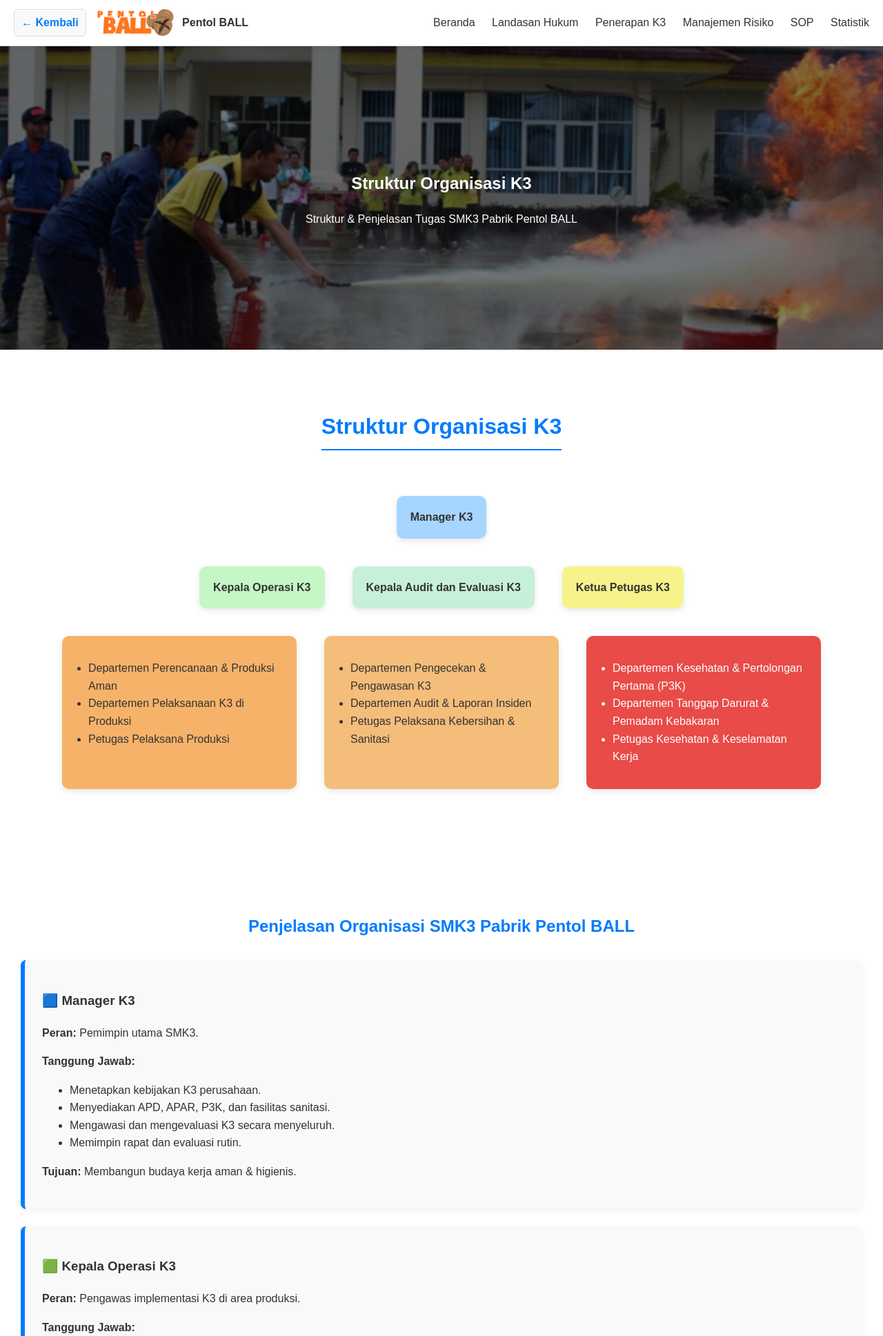
After one commit to rahmaliaaa/SafetyManagementSystem, a Laravel app: page /struktur-organisasi in a window 1280 px wide. The commit adds this page. Shown: the top 1937 px of the page at 69% size. Run offline with Laravel 12, Linux system fonts and the light colour scheme.

Commit message:
struktur organisasi -lyra

```diff
--- a/resources/views/landasanHukum.blade.php
+++ b/resources/views/landasanHukum.blade.php
@@ -212,7 +212,6 @@
       <a href="{{ url('/') }}">Beranda</a>
       <a href="{{ url('/manajemen-risk') }}">Manajemen Risiko</a>
       <a href="{{ url('/penerapan-k3') }}">Penerapan K3</a>
-      <a href="{{ url('/landasan-hukum') }}">Landasan Hukum</a>
     </nav>
   </header>
 
--- /dev/null
+++ b/resources/views/strukturOrganisasi.blade.php
@@ -0,0 +1,318 @@
+<!DOCTYPE html>
+<html lang="id">
+<head>
+  <meta charset="UTF-8">
+  <meta name="viewport" content="width=device-width, initial-scale=1.0">
+  <title>Struktur Organisasi K3 - Pentol BALL</title>
+
+  <style>
+    body {
+      margin: 0;
+      font-family: Arial, Helvetica, sans-serif;
+      background: #f4f6f8;
+      color: #333;
+      line-height: 1.6;
+    }
+
+    /* Header */
+    header {
+      background: #fff;
+      border-bottom: 1px solid #ddd;
+      padding: 12px 20px;
+      display: flex;
+      justify-content: space-between;
+      align-items: center;
+      position: sticky;
+      top: 0;
+      z-index: 1000;
+      box-shadow: 0 0 10px rgba(0,0,0,0.1);
+    }
+
+    .brand { display: flex; align-items: center; gap: 12px; }
+    header img { height: 42px; }
+
+    .back-button {
+      text-decoration: none;
+      color: #007BFF !important;
+      padding: 6px 10px;
+      border-radius: 6px;
+      font-weight: 600;
+      border: 1px solid #ddd;
+      background-color: #f9f9f9;
+    }
+
+    nav a {
+      margin-left: 20px;
+      text-decoration: none;
+      color: #333;
+      font-weight: 500;
+    }
+
+    /* HERO */
+    .hero {
+      text-align: center;
+      padding: 160px 30px;
+      color: #fff;
+      position: relative;
+      background-image: url('{{ asset('images/simulasi-kebakaran.jpg') }}');
+      background-size: cover;
+      background-position: center;
+    }
+
+    .hero::before {
+      content: "";
+      position: absolute;
+      inset: 0;
+      background: rgba(0,0,0,0.5);
+    }
+
+    .hero h1, .hero p { position: relative; z-index: 2; }
+
+    /* ===== STRUKTUR ORGANISASI ===== */
+    #struktur-k3 {
+      padding: 60px 30px;
+      background: #fff;
+      text-align: center;
+    }
+
+    #struktur-k3 h2 {
+      font-size: 2rem;
+      color: #007BFF;
+      padding-bottom: 6px;
+      border-bottom: 2px solid #007BFF;
+      display: inline-block;
+    }
+
+    .org-container { margin-top: 40px; }
+    .org-level {
+      display: flex;
+      justify-content: center;
+      gap: 40px;
+      margin-bottom: 40px;
+    }
+
+    .org-box {
+      padding: 18px 20px;
+      border-radius: 10px;
+      font-weight: bold;
+      text-align: center;
+      color: #333;
+      box-shadow: 0 3px 10px rgba(0,0,0,0.1);
+    }
+
+    /* ===== WARNA SESUAI GAMBAR ===== */
+    .manager {
+      background: #a6d5ff; /* biru pastel */
+    }
+
+    .kepala-1 {
+      background: #c4f7c5; /* hijau pastel */
+    }
+
+    .kepala-2 {
+      background: #c7f0d8; /* hijau muda */
+    }
+
+    .kepala-3 {
+      background: #f7f38b; /* kuning pastel */
+    }
+
+    .detail.orange {
+      background: #f7b26a; /* orange deep */
+    }
+
+    .detail.yellow {
+      background: #f5bd7a; /* orange soft */
+    }
+
+    .detail.red {
+      background: #e84b48; /* merah */
+      color: white;
+    }
+
+    .org-box.detail {
+      width: 300px;
+      text-align: left;
+      font-weight: normal;
+    }
+
+    .org-box.detail ul { padding-left: 18px; }
+
+    /* ===== PENJELASAN ===== */
+    #penjelasan-k3 {
+      padding: 60px 30px;
+      background: #fff;
+    }
+
+    #penjelasan-k3 h2 {
+      color: #007BFF;
+      text-align: center;
+      margin-bottom: 30px;
+    }
+
+    .penjelasan-box {
+      background: #f9f9f9;
+      padding: 25px;
+      border-left: 6px solid #007BFF;
+      border-radius: 8px;
+      margin-bottom: 25px;
+      box-shadow: 0 3px 10px rgba(0,0,0,0.05);
+    }
+
+    /* Footer */
+    footer {
+      background: #007BFF;
+      color: #ddd;
+      text-align: center;
+      padding: 20px;
+      margin-top: 40px;
+    }
+
+  </style>
+</head>
+
+<body>
+
+<header>
+  <div class="brand">
+    <a href="/" class="back-button">&larr; Kembali</a>
+    <img src="{{ asset('images/Ball.png') }}">
+    <div>
+      <strong>Pentol BALL</strong>
+
+    </div>
+  </div>
+
+  <nav>
+    <a href="/">Beranda</a>
+     <a href="/landasan-hukum">Landasan Hukum</a>
+      <a href="/penerapan-k3">Penerapan K3</a>
+    <a href="/manajemen-risk">Manajemen Risiko</a>
+    <a href="{{ url('/sop') }}">SOP</a>
+      <a href="{{ url('#statistik-laporan') }}">Statistik</a>
+  </nav>
+</header>
+
+<section class="hero">
+  <h1>Struktur Organisasi K3</h1>
+  <p>Struktur & Penjelasan Tugas SMK3 Pabrik Pentol BALL</p>
+</section>
+
+<!-- ================= STRUKTUR ORGANISASI ================= -->
+<section id="struktur-k3">
+  <h2>Struktur Organisasi K3</h2>
+
+  <div class="org-container">
+
+    <!-- Manager -->
+    <div class="org-level">
+      <div class="org-box manager">Manager K3</div>
+    </div>
+
+    <!-- Kepala -->
+    <div class="org-level">
+      <div class="org-box kepala-1">Kepala Operasi K3</div>
+      <div class="org-box kepala-2">Kepala Audit dan Evaluasi K3</div>
+      <div class="org-box kepala-3">Ketua Petugas K3</div>
+    </div>
+
+    <!-- Detail -->
+    <div class="org-level">
+
+      <div class="org-box detail orange">
+        <ul>
+          <li>Departemen Perencanaan & Produksi Aman</li>
+          <li>Departemen Pelaksanaan K3 di Produksi</li>
+          <li>Petugas Pelaksana Produksi</li>
+        </ul>
+      </div>
+
+      <div class="org-box detail yellow">
+        <ul>
+          <li>Departemen Pengecekan & Pengawasan K3</li>
+          <li>Departemen Audit & Laporan Insiden</li>
+          <li>Petugas Pelaksana Kebersihan & Sanitasi</li>
+        </ul>
+      </div>
+
+      <div class="org-box detail red">
+        <ul>
+          <li>Departemen Kesehatan & Pertolongan Pertama (P3K)</li>
+          <li>Departemen Tanggap Darurat & Pemadam Kebakaran</li>
+          <li>Petugas Kesehatan & Keselamatan Kerja</li>
+        </ul>
+      </div>
+
+    </div>
+
+  </div>
+</section>
+
+<!-- ===================== PENJELASAN ===================== -->
+<section id="penjelasan-k3">
+  <h2>Penjelasan Organisasi SMK3 Pabrik Pentol BALL</h2>
+
+  <!-- Manager -->
+  <div class="penjelasan-box">
+    <h3>🟦 Manager K3</h3>
+    <p><strong>Peran:</strong> Pemimpin utama SMK3.</p>
+    <p><strong>Tanggung Jawab:</strong></p>
+    <ul>
+      <li>Menetapkan kebijakan K3 perusahaan.</li>
+      <li>Menyediakan APD, APAR, P3K, dan fasilitas sanitasi.</li>
+      <li>Mengawasi dan mengevaluasi K3 secara menyeluruh.</li>
+      <li>Memimpin rapat dan evaluasi rutin.</li>
+    </ul>
+    <p><strong>Tujuan:</strong> Membangun budaya kerja aman & higienis.</p>
+  </div>
+
+  <!-- Kepala Operasi -->
+  <div class="penjelasan-box">
+    <h3>🟩 Kepala Operasi K3</h3>
+    <p><strong>Peran:</strong> Pengawas implementasi K3 di area produksi.</p>
+    <p><strong>Tanggung Jawab:</strong></p>
+    <ul>
+      <li>Mengatur rencana K3 di proses produksi.</li>
+      <li>Menjadwalkan sanitasi & rotasi kerja.</li>
+      <li>Memastikan penggunaan APD.</li>
+      <li>Mengawasi penggilingan, pencampuran & perebusan.</li>
+    </ul>
+    <p><strong>Contoh Implementasi:</strong> Cek kebersihan alat & kondisi lantai.</p>
+  </div>
+
+  <!-- Kepala Audit -->
+  <div class="penjelasan-box">
+    <h3>🟧 Kepala Audit & Evaluasi K3</h3>
+    <p><strong>Peran:</strong> Pengawas dan evaluator mutu & keselamatan.</p>
+    <p><strong>Tanggung Jawab:</strong></p>
+    <ul>
+      <li>Audit dan inspeksi rutin.</li>
+      <li>Pencatatan potensi bahaya & insiden.</li>
+      <li>Evaluasi higienitas area produksi.</li>
+      <li>Rekomendasi perbaikan keselamatan.</li>
+    </ul>
+    <p><strong>Contoh Implementasi:</strong> Pemeriksaan mesin & sterilisasi.</p>
+  </div>
+
+  <!-- Ketua Petugas -->
+  <div class="penjelasan-box">
+    <h3>🟥 Ketua Petugas K3</h3>
+    <p><strong>Peran:</strong> Penanggung jawab darurat & kesehatan pekerja.</p>
+    <p><strong>Tanggung Jawab:</strong></p>
+    <ul>
+      <li>Pertolongan pertama (P3K).</li>
+      <li>Menyiapkan SOP evakuasi.</li>
+      <li>Memastikan APAR, jalur evakuasi & P3K siap pakai.</li>
+      <li>Penyuluhan kesehatan pekerja.</li>
+    </ul>
+    <p><strong>Contoh Implementasi:</strong> Simulasi pemadaman kebakaran.</p>
+  </div>
+
+</section>
+
+<footer>
+  <p>© 2025 Pentol BALL — Keselamatan Dimulai dari Kesadaran</p>
+</footer>
+
+</body>
+</html>
--- a/resources/views/welcome.blade.php
+++ b/resources/views/welcome.blade.php
@@ -589,6 +589,7 @@
       <a href="{{ url('/manajemen-risk') }}">Manajemen Risiko</a>
       <a href="{{ url('/sop') }}">SOP</a>
       <a href="{{ url('#statistik-laporan') }}">Statistik</a>
+      <a href="{{ url('/struktur-organisasi') }}">Struktur Organisasi</a>
     </nav>
   </header>
 
--- a/routes/web.php
+++ b/routes/web.php
@@ -21,3 +21,7 @@ Route::get('/landasan-hukum', function () {
 Route::get('/sop', function () {
     return view('sop');
 });
+
+Route::get('/struktur-organisasi', function () {
+    return view('strukturOrganisasi');
+});
```
